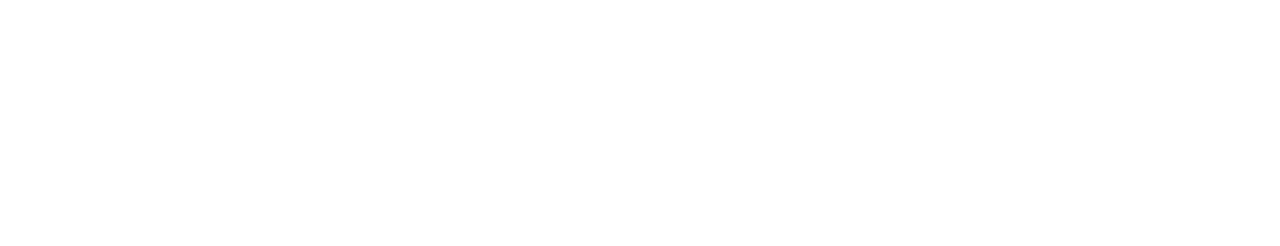
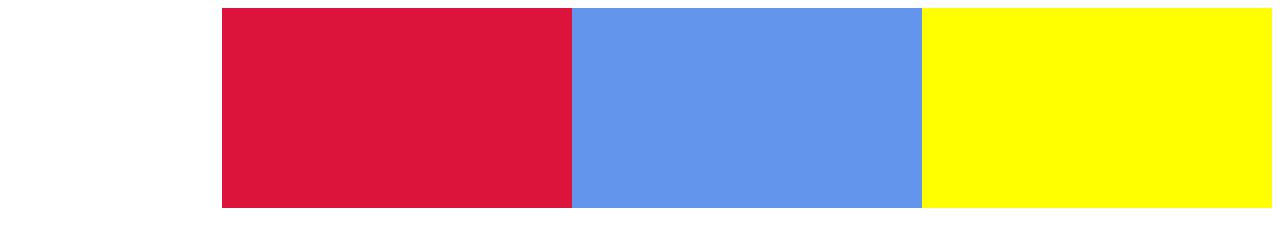
Before and after one commit to Maribelch/floating, a plain HTML site: page Parte3/index.html in a window 1280 px wide. Drawn offline with Linux system fonts and the light colour scheme.

Commit message:
paso del 3

```diff
--- a/Parte3/css/main.css
+++ b/Parte3/css/main.css
@@ -1 +1,9 @@
-/* Pon tu código css aqui */
+div{
+    float: right;
+    width: 350px;
+    height: 200px
+}
+div:nth-child(1){background-color:yellow;}
+div:nth-child(2){background-color: cornflowerblue;}
+div:nth-child(3){background-color:#DC143C;}
+div:nth-child(4){background-color:#ffffff;}
--- a/Parte3/index.html
+++ b/Parte3/index.html
@@ -1,9 +1,15 @@
 <!DOCTYPE html>
 <html>
 	<head>
-		<!-- Pon tu codigo aqui -->
+		<link rel="stylesheet" href="css/main.css" type="text/css">
+		<title> parte 3</title>
 	</head>
 	<body>
-		<!-- Pon tu codigo aqui -->
+
+		<div> </div>
+		<div> </div>
+		<div> </div>
+
+
 	</body>
 </html>
```
